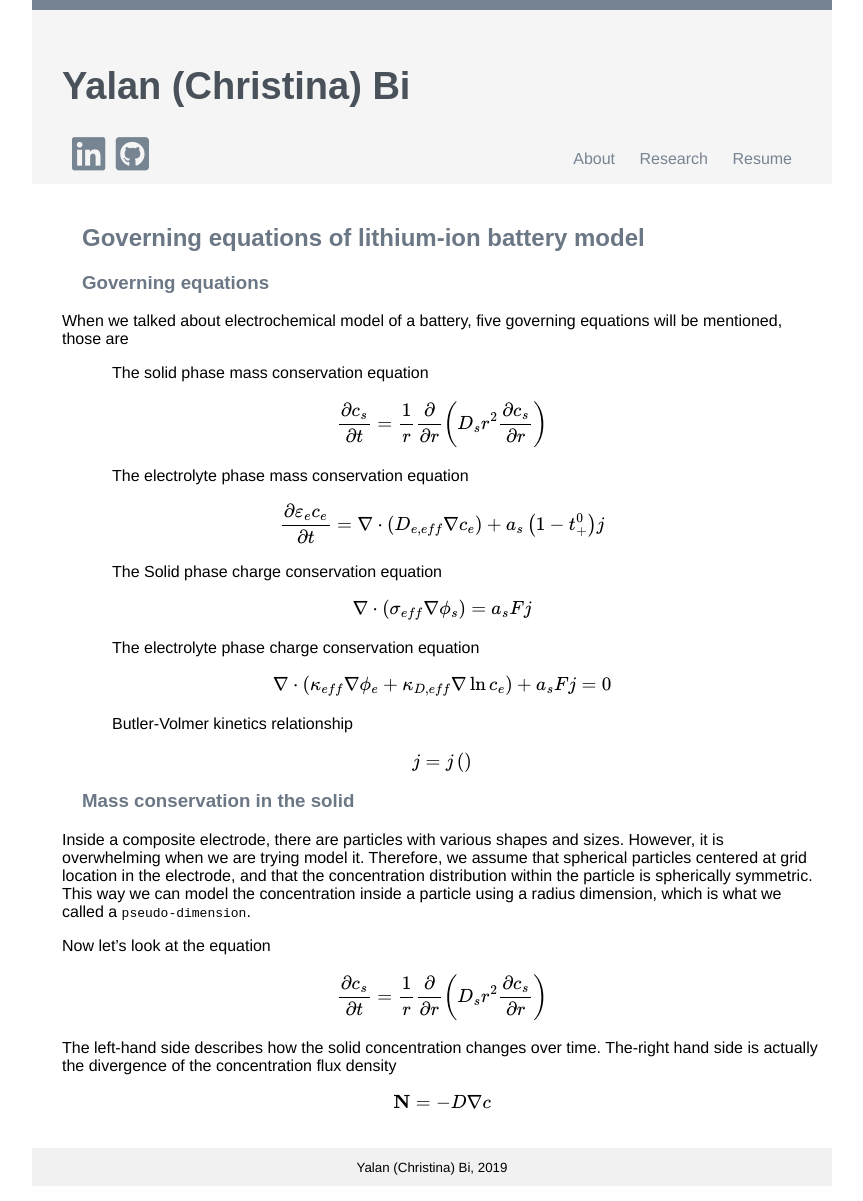
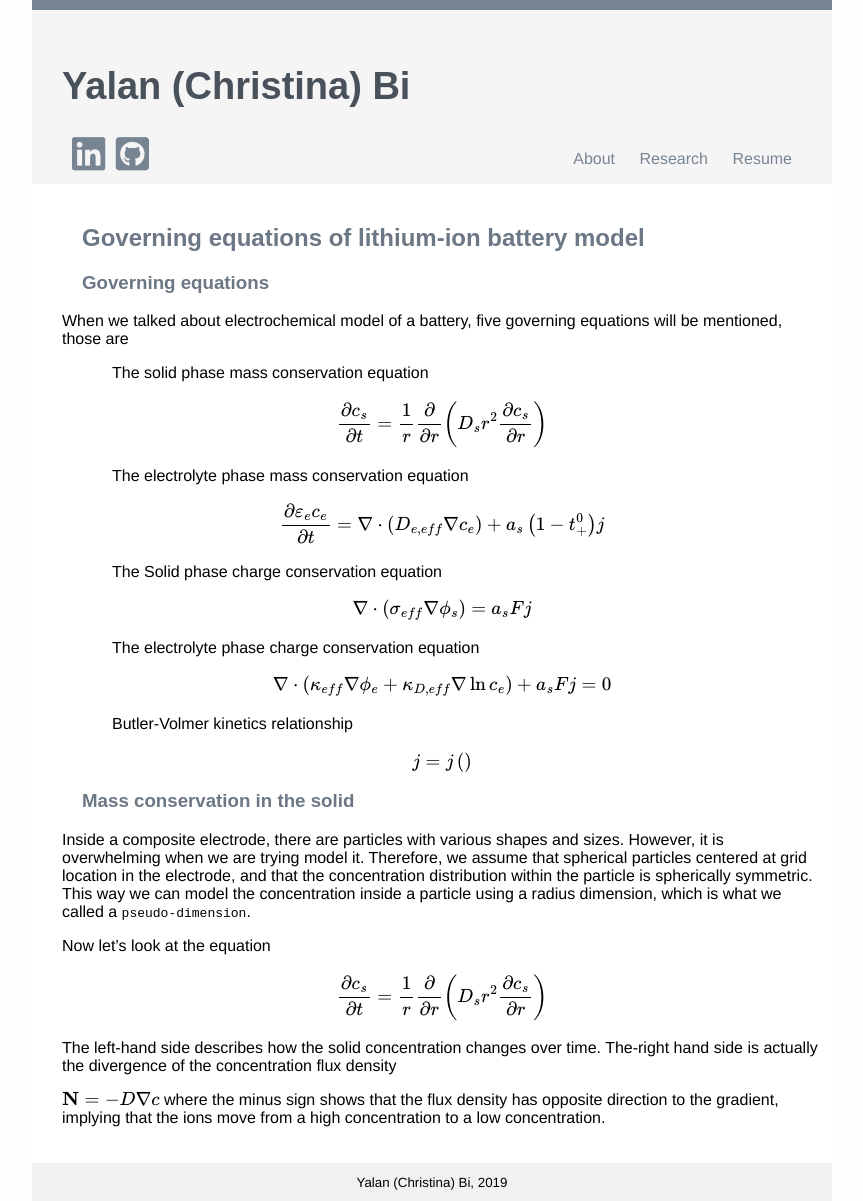
Before and after one commit to Christinabi/Christinabi.github.io, a Jekyll site: the page built from governingEquation_Explained.md, in a window 1280 px wide. Shown: the whole page, without its empty margins (208-1071 px from the left). Built offline with Jekyll 4.4.1, drawn with Linux system fonts in a browser that asks for light colours; nearby versions of some CDN libraries; formulas are drawn with MathJax 3; our own code applies the rules of GitHub Pages for plain Markdown files.

Commit message:
Update governingEquation_Explained.md

```diff
--- a/governingEquation_Explained.md
+++ b/governingEquation_Explained.md
@@ -42,4 +42,5 @@ $$\frac{\partial c_s}{\partial t}=\frac{1}{r} \frac{\partial}{\partial r} \left(
 
 The left-hand side describes how the solid concentration changes over time. The-right hand side is actually the divergence of the concentration flux density
 
- $$\mathbf{N}=-D\nabla c$$
+$$\mathbf{N}=-D\nabla c$$
+where the minus sign shows that the flux density has opposite direction to the gradient, implying that the ions move from a high concentration to a low concentration.
```
